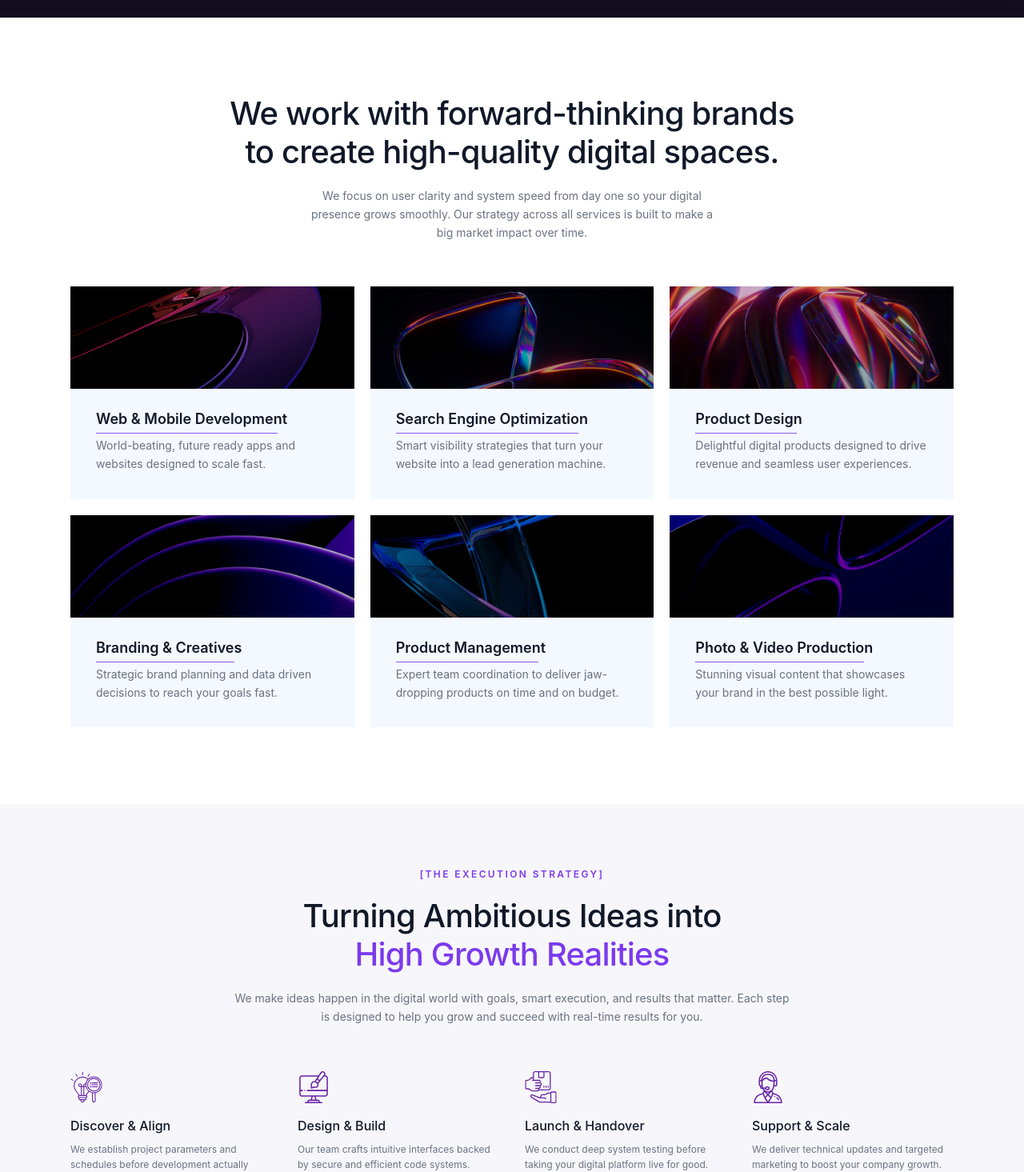
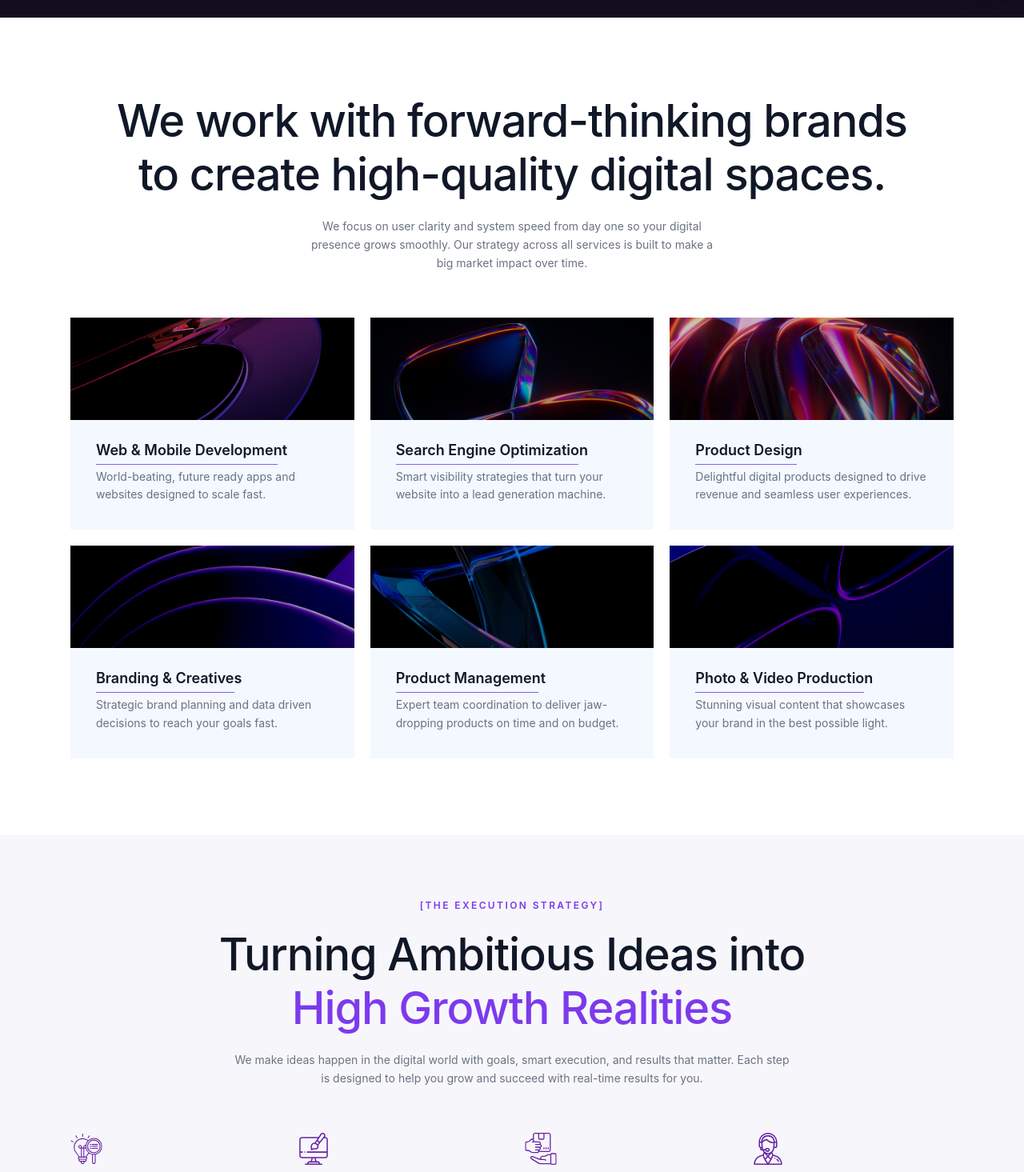
Before and after one commit to Akshay-m77/fobex, a React (Vite) app: page / in a window 1280 px wide. Shown: the part 778-2243 px from the top of the page at 80% size. Built offline with nearby package versions, Linux system fonts and the light colour scheme; a web font is replaced by a local one.

Commit message:
feat: add foundational website sections including Footer, Insights, Vision, CTA, FAQ, and Features components.

```diff
--- a/src/components/CTA.tsx
+++ b/src/components/CTA.tsx
@@ -10,7 +10,7 @@ export default function CTA() {
                 <div className="flex gap-16 items-start max-md:flex-col">
                     {/* Left — Heading + Quote + World Map */}
                     <div className="flex-1 min-w-0">
-                        <h2 className="text-5xl max-md:text-3xl font-medium leading-[1.15] mb-10">
+                        <h2 className="text-[3.5rem] max-md:text-[2.2rem] font-medium leading-[1.15] mb-10">
                             <span className="text-white">Let's Talk</span>
                             <br />
                             <span className="text-[var(--color-accent-purple)]">Business</span>
--- a/src/components/FAQ.tsx
+++ b/src/components/FAQ.tsx
@@ -44,7 +44,7 @@ export default function FAQ() {
                             <p className="text-xs font-semibold tracking-[0.2em] uppercase text-[var(--color-accent-purple)] mb-4">
                                 [FOR CURIOUS MIND]
                             </p>
-                            <h2 className="text-[2.5rem] max-md:text-[1.75rem] font-medium leading-[1.2] tracking-[-0.02em] mb-5 text-gray-900">
+                            <h2 className="text-[3.5rem] max-md:text-[2.2rem] font-medium leading-[1.2] tracking-[-0.02em] mb-5 text-gray-900">
                                 Frequently <span className="text-[var(--color-accent-purple)]">asked</span> Questions
                             </h2>
                             <p className="text-sm leading-relaxed text-gray-500 max-w-[600px]">
--- a/src/components/Features.tsx
+++ b/src/components/Features.tsx
@@ -48,7 +48,7 @@ export default function Features() {
             <div className="max-w-[var(--container-lg)] mx-auto px-6">
                 {/* Header */}
                 <div className="text-center mb-14">
-                    <h2 className="text-[2.5rem] max-md:text-[1.75rem] font-medium leading-[1.2] tracking-[-0.02em] text-gray-900 mb-5">
+                    <h2 className="text-[3.5rem] max-md:text-[2.2rem] font-medium leading-[1.2] tracking-[-0.02em] text-gray-900 mb-5">
                         We work with forward-thinking brands <br /> to create high-quality digital spaces.
                     </h2>
                     <p className="text-sm text-gray-500 max-w-[520px] mx-auto leading-relaxed">
--- a/src/components/Footer.tsx
+++ b/src/components/Footer.tsx
@@ -36,7 +36,7 @@ export default function Footer() {
             <div className="max-w-[var(--container-lg)] mx-auto px-6 relative z-10">
                 {/* Top row: Heading + Logo */}
                 <div className="flex items-start justify-between mb-12 max-md:flex-col max-md:gap-8">
-                    <h2 className="text-[2.5rem] max-md:text-[1.75rem] font-medium italic leading-[1.2] text-white">
+                    <h2 className="text-[3.5rem] max-md:text-[2.2rem] font-medium italic leading-[1.2] text-white">
                         Set bold goals.
                         <br />
                         Rise beyond limits.
--- a/src/components/Insights.tsx
+++ b/src/components/Insights.tsx
@@ -35,7 +35,7 @@ export default function Insights() {
             <div className="max-w-[var(--container-lg)] mx-auto px-6 max-md:px-5">
                 <div className="mb-12">
                     <p className="text-gray-600 text-[11px] font-medium tracking-wide mb-3">[INSIGHTS]</p>
-                    <h2 className="text-[2.75rem] leading-tight md:text-5xl font-medium tracking-tight text-black">
+                    <h2 className="text-[3.5rem] max-md:text-[2.2rem] leading-tight font-medium tracking-tight text-black">
                         <span className="text-[#3b1d5c]">Insights</span> for Smarter Decisions
                     </h2>
                 </div>
--- a/src/components/Vision.tsx
+++ b/src/components/Vision.tsx
@@ -101,7 +101,7 @@ function ScrollRevealSection({
                     </p>
 
                     {/* Main statement with word-by-word scroll reveal */}
-                    <h2 className="text-[3.25rem] max-md:text-[2rem] leading-[1.3] cursor-default transition-all">
+                    <h2 className="text-[3.5rem] max-md:text-[2.2rem] leading-[1.3] cursor-default transition-all">
                         {allWords.map((word, i) => (
                             <span
                                 key={i}
--- a/src/components/ui/SectionHeader.tsx
+++ b/src/components/ui/SectionHeader.tsx
@@ -25,7 +25,7 @@ export default function SectionHeader({
                 </p>
             )}
             <h2
-                className={`text-[2.5rem] max-md:text-[1.75rem] font-medium leading-[1.2] tracking-[-0.02em] mb-5 ${dark ? 'text-white' : 'text-gray-900'
+                className={`text-[3.5rem] max-md:text-[2.2rem] font-medium leading-[1.2] tracking-[-0.02em] mb-5 ${dark ? 'text-white' : 'text-gray-900'
                     }`}
             >
                 {heading}
```
